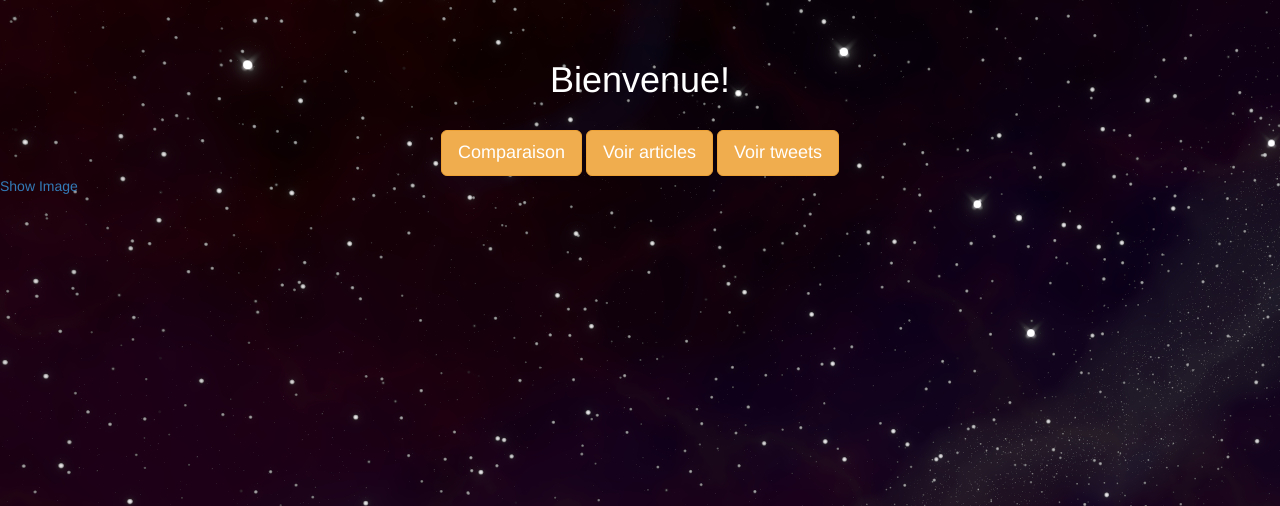
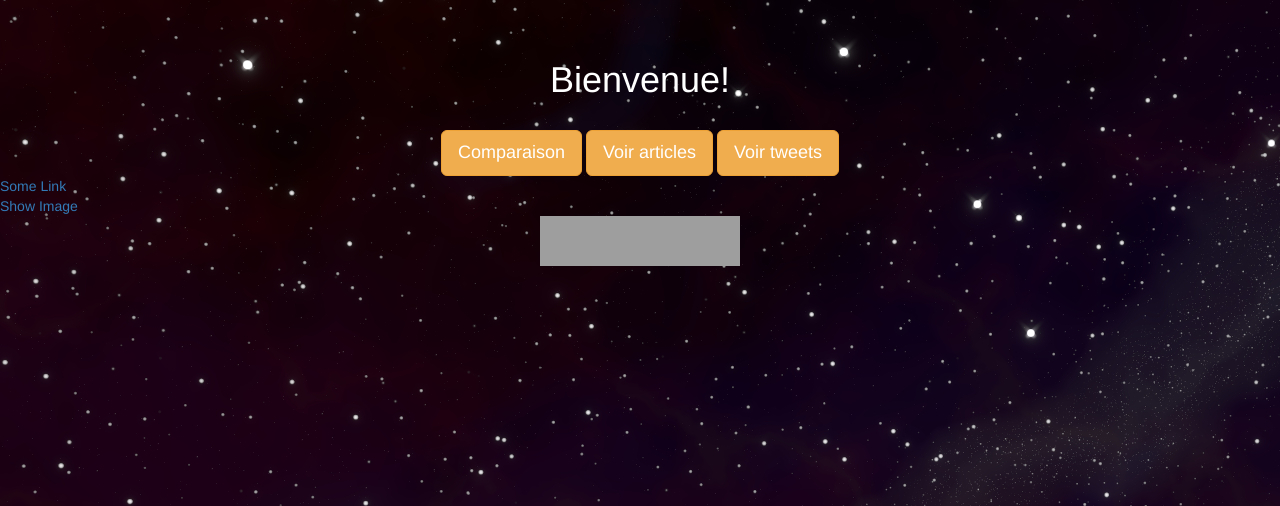
Before and after one commit to gautierlef/WebPA2022, a Flask app: page / in a window 1280 px wide. Shown: the part 72-578 px from the top of the page. Run offline with Flask 2, Linux system fonts and the light colour scheme; some libraries are stand-ins or nearby versions; grey boxes are pictures that could not be loaded.

Commit message:
Bugs Fix

```diff
--- a/static/css/css.css
+++ b/static/css/css.css
@@ -23,6 +23,5 @@ img {
     padding: 10px;
 }
 
-.hover_img a { position:relative; }
-.hover_img a span { position:absolute; display:none; z-index:99; }
-.hover_img a:hover span { display:block; }
+a>div { display: none; }
+a:hover>div { display: block; }
--- a/templates/viewHome.html
+++ b/templates/viewHome.html
@@ -9,6 +9,10 @@
             <a href="/viewArticles" class="btn btn-lg btn-warning">Voir articles</a>
             <a href="/viewTweets" class="btn btn-lg btn-warning">Voir tweets</a>
 		</div>
+        <a>Some Link
+        <div><img src="/you/image" /></div>
+        </a>
+
         <div class="hover_img">
             <a href="#">Show Image<span><img src="media/shrek.png" alt="image" height="50" width="50" /></span></a>
         </div>
```
